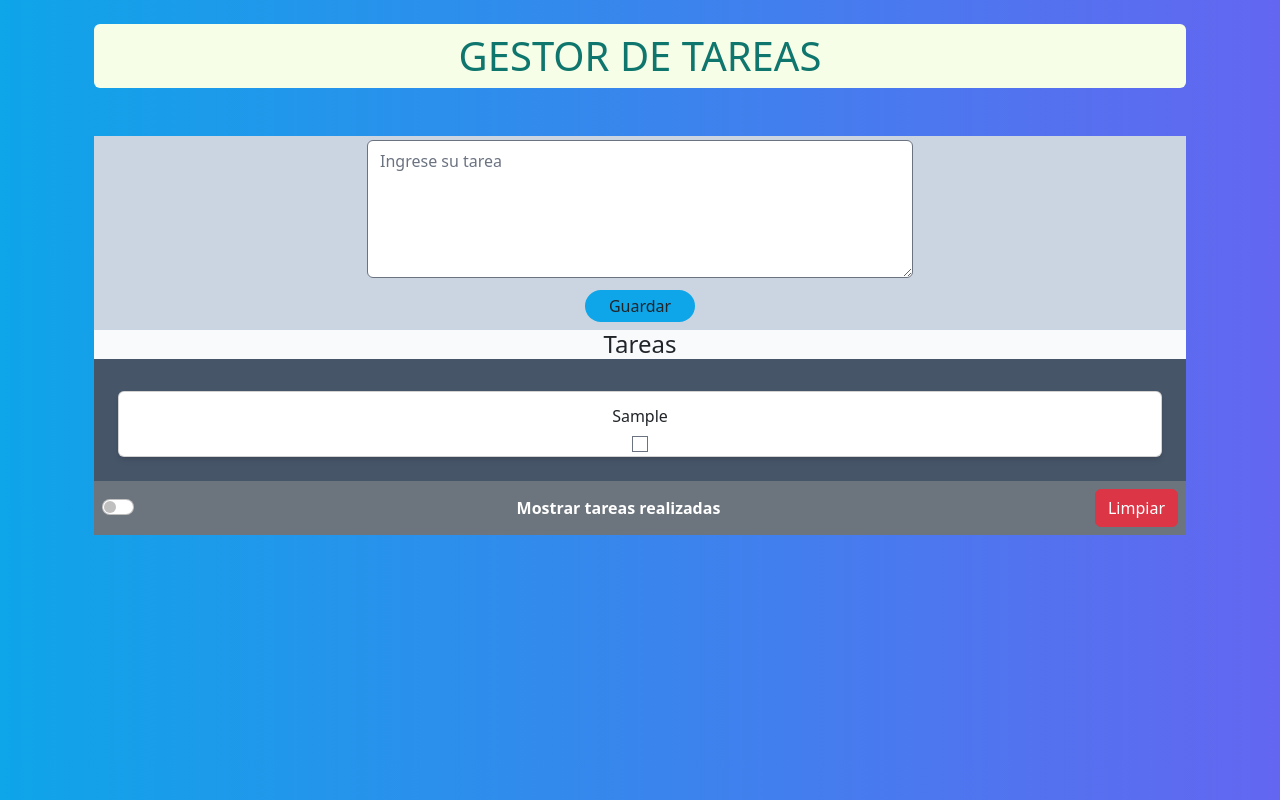
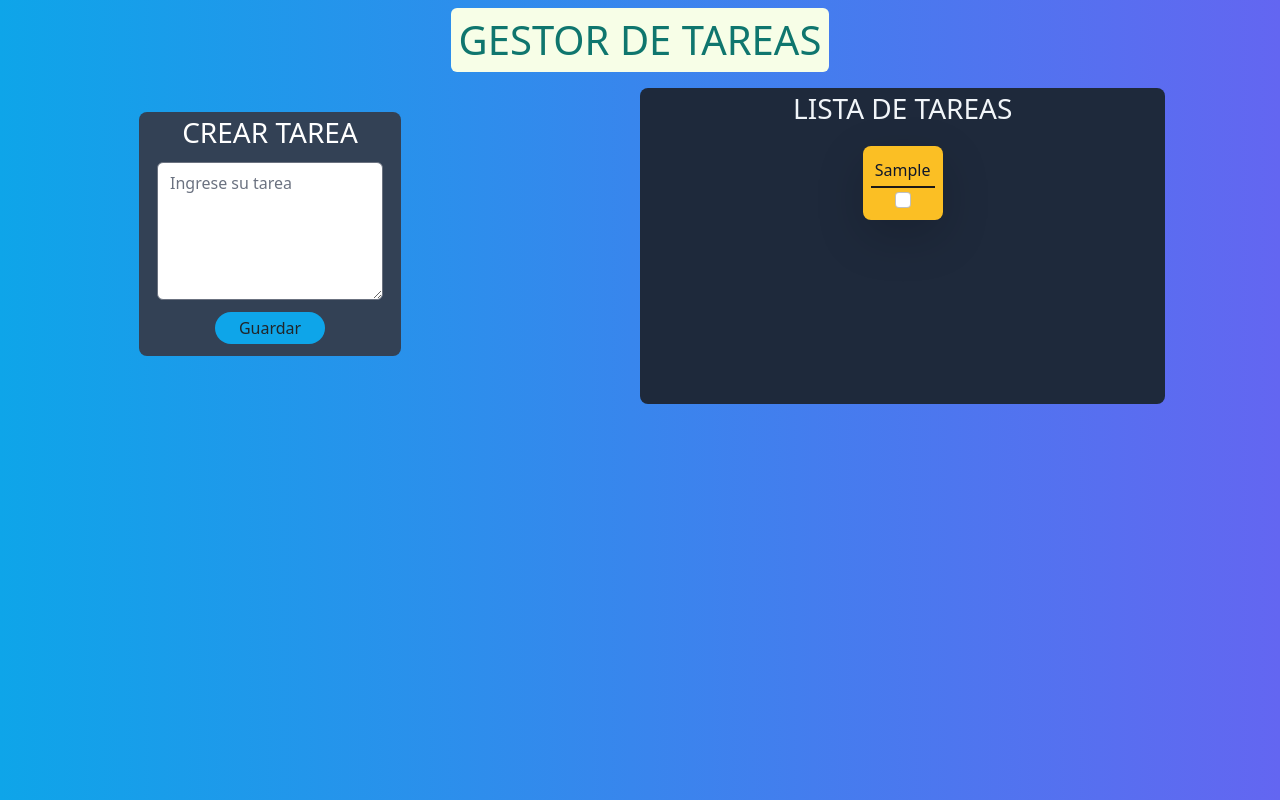
Before and after one commit to LeoSebastian23/React.js---Task-App-, a React (Create React App) app: page / in a window 1280 px wide. Both pictures are taken after typing "Sample" into the empty fields and a click on the button "Guardar". Built offline with nearby package versions, Linux system fonts and the light colour scheme.

Commit message:
Cambios de estilos
Demo básica para practicar Deploy

```diff
--- a/src/App.js
+++ b/src/App.js
@@ -1,7 +1,7 @@
 import { TaskCreator } from "./componentes/taskCreator";
 import React, { useState, useEffect } from "react";
 import { Visibility } from "./componentes/visibility";
-import Table from "./componentes/table";
+import Table from "./componentes/cardConteiner";
 import { Container } from "./componentes/container";
 
 function App() {
@@ -43,13 +43,10 @@ function App() {
 
   //------------------------------------------------------------------------------------------//
   return (
-    <div className=" w-full min-h-screen bg-gradient-to-r from-sky-500 to-indigo-500 vh-100 ">
-
       <Container>
-        <h1 className=" bg-lime-50 rounded-md text-center text-teal-700 p-2 mb-5 "> GESTOR DE TAREAS</h1>
         <TaskCreator createTask={createTask} />
         <Table tasks={tasksList} checkTask={checkTask} />
-        <Visibility
+        {/* <Visibility
           setCompletedTask={setCompletedTask}
           CleanerTask={CleanerTask}
           isVisibili={completedTask}
@@ -61,10 +58,8 @@ function App() {
             checkTask={checkTask}
             completedTask={completedTask}
           />
-        )}
+        )} */}
       </Container>
-    </div>
-
   );
 }
 export default App;
--- a/src/componentes/table.js
+++ b/src/componentes/cardConteiner.js
@@ -9,12 +9,10 @@ const Table = ({ tasks, checkTask, completedTask = false }) => {
   };
 
   return (
-    <div className="bg-slate-600 ">
-
-          <div>
-            <h4 className="d-flex justify-content-center bg-slate-50 ">Tareas</h4>
+    <div className="col-md-6 pb-2 bg-slate-800 rounded-lg ">
+          <div className="">
+            <h3 className="text-center text-slate-100 rounded-lg py-1 ">LISTA DE TAREAS</h3>
           </div>
-
       <div className="flex flex-wrap justify-center">
         {TableRows(completedTask)}
       </div>
--- a/src/componentes/container.js
+++ b/src/componentes/container.js
@@ -1,11 +1,18 @@
-import React from 'react'
+import React from "react";
 
-export const Container = ({children}) => {
+export const Container = ({ children }) => {
   return (
-    <div className="container p-4">
-        <div className='flex flex-col'>
-            {children}
+    <div className="w-full min-h-screen bg-gradient-to-r from-sky-500 to-indigo-500 vh-100">
+      <div className="d-flex flex-col content-center items-center justify-center">
+        <h1 className="bg-lime-50 rounded-md text-center text-teal-700 m-2 p-2">
+          {" "}
+          GESTOR DE TAREAS
+        </h1>
+
+        <div className="col-md-10 d-flex flex-wrap p-2">
+          {children}
         </div>
+      </div>
     </div>
-  )
-}
+  );
+};
--- /dev/null
+++ b/src/componentes/header.js
@@ -0,0 +1,7 @@
+import React from 'react'
+
+export const Header = () => {
+  return (
+    <h1 className=" bg-lime-50 rounded-md text-center text-teal-700 m-2"> GESTOR DE TAREAS</h1>
+  )
+}
--- a/src/componentes/row.js
+++ b/src/componentes/row.js
@@ -2,16 +2,15 @@ import React from "react";
 
 const Row = ({ task, checkTask }) => {
   return (
-    <div className="card flex flex-col rounded-lg shadow-md w-full m-6 p-1 sm:w-50 items-center">
-      <div class="text-dark p-2 ">
-          {task.name}
-      </div>
+      <div className="bg-amber-400 rounded-lg shadow-lg m-2 p-2 text-center ">
+        <div class="text-slate-900 border-b-2 border-b-stone-900 p-1"> {task.name} </div>{" "}
         <input
           type={"checkbox"}
           checked={task.done} // Muestra el valor por defecto.
           onChange={() => checkTask(task)}
-        />
-    </div>
+          className='form-check-input'
+        />{" "}
+      </div>
   );
 };
 
--- a/src/componentes/taskCreator.js
+++ b/src/componentes/taskCreator.js
@@ -12,15 +12,17 @@ export const TaskCreator = ({ createTask }) => {
 
   };
   return (
-    <form onSubmit={handleSubmit} className="bg-slate-300 flex flex-col items-center">
-
+    <div className="col-md-6 pb-4">
+    <form onSubmit={handleSubmit} className="bg-slate-700 flex flex-col items-center m-6 p-1 rounded-lg lg:w-1/2">
+      <h3 className="text-white">CREAR TAREA</h3>
         <textarea
           type="text"
           placeholder="Ingrese su tarea"
           value={newTask}
           onChange={(e) => setnewTask(e.target.value)}
-          className="caret-pink-500 w-50 m-1 resize-y rounded-md"
+          className="caret-slate-900 m-1 rounded-md"
           rows="5"
+          color="black"
         />
         {/* <label>
               <span class="text-gray-700">Selecciona el color</span>
@@ -31,5 +33,6 @@ export const TaskCreator = ({ createTask }) => {
         <button class="px-4 py-1 m-2 rounded-full bg-sky-500 hover:bg-sky-700 hover:text-white ">Guardar</button>
       </div>
     </form>
+    </div>
   );
 };
--- a/src/componentes/visibility.js
+++ b/src/componentes/visibility.js
@@ -7,17 +7,16 @@ export const Visibility = ({setCompletedTask, CleanerTask,isVisibili}) => {
     }
 
   return (
-    <div className='d-flex justify-content-between align-items-center bg-secondary text-white text-center p-2 border-secondary'>
-        <div className='form-check form-switch'>
-
+    <div className='bg-gray-700 col-md-6 pb-4 rounded-lg flex flex-col justify-around items-center justify-items-center'>
+        <div className='form-check form-switch '>
         <input
-        className='form-check-input'
+         className='form-check-input'
           checked={isVisibili}
           type="checkbox"
           onChange={(e) => setCompletedTask(e.target.checked)}
         />{" "}
         </div>
-        <label class="fw-bolder">Mostrar tareas realizadas</label>
+        <label class="text-yellow-50 font-medium">Mostrar tareas realizadas</label>
 
         <button onClick={cleaner} className="btn btn-danger btn">Limpiar</button>
     </div>
--- a/src/index.js
+++ b/src/index.js
@@ -5,6 +5,7 @@ import 'bootstrap/dist/css/bootstrap.min.css'
 import App from './App';
 
 
+
 const root = ReactDOM.createRoot(document.getElementById('root'));
 root.render(
     <App/>
```
Also changed, not shown: src/home.js (deleted).
